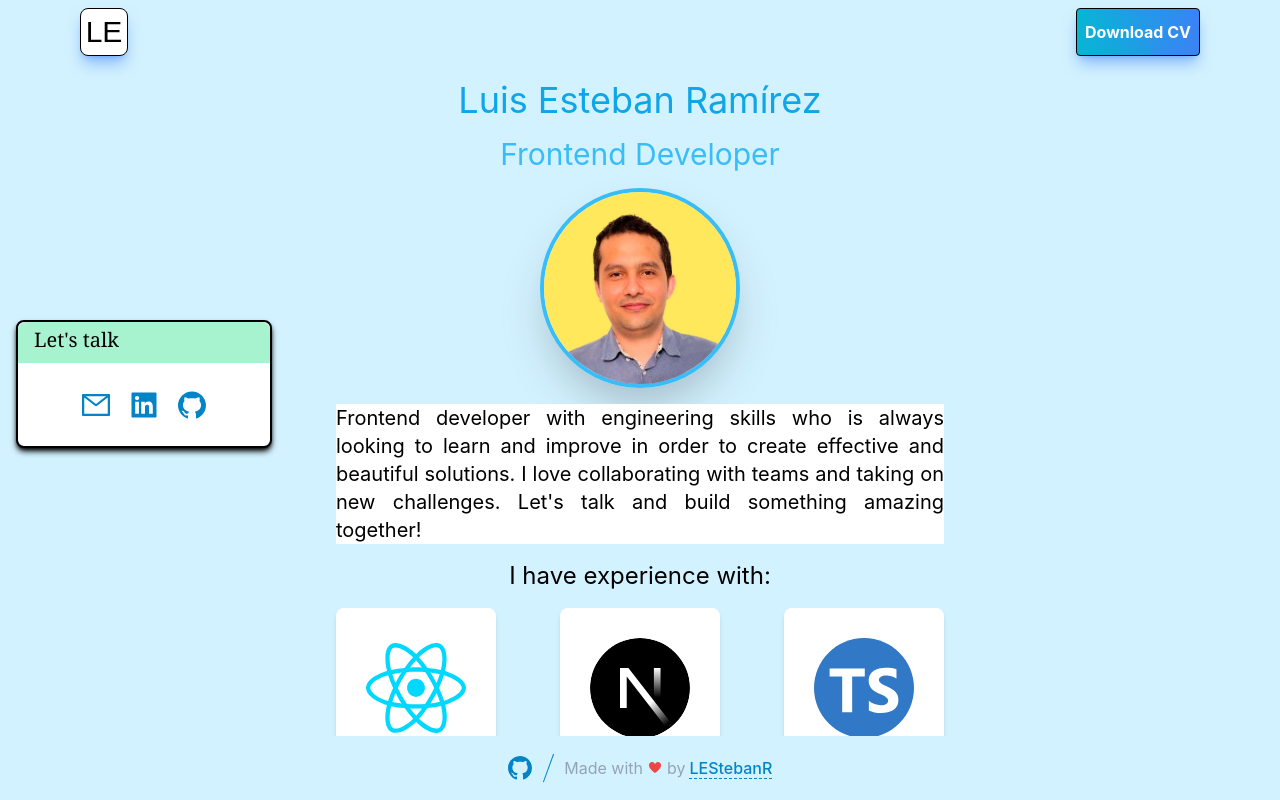
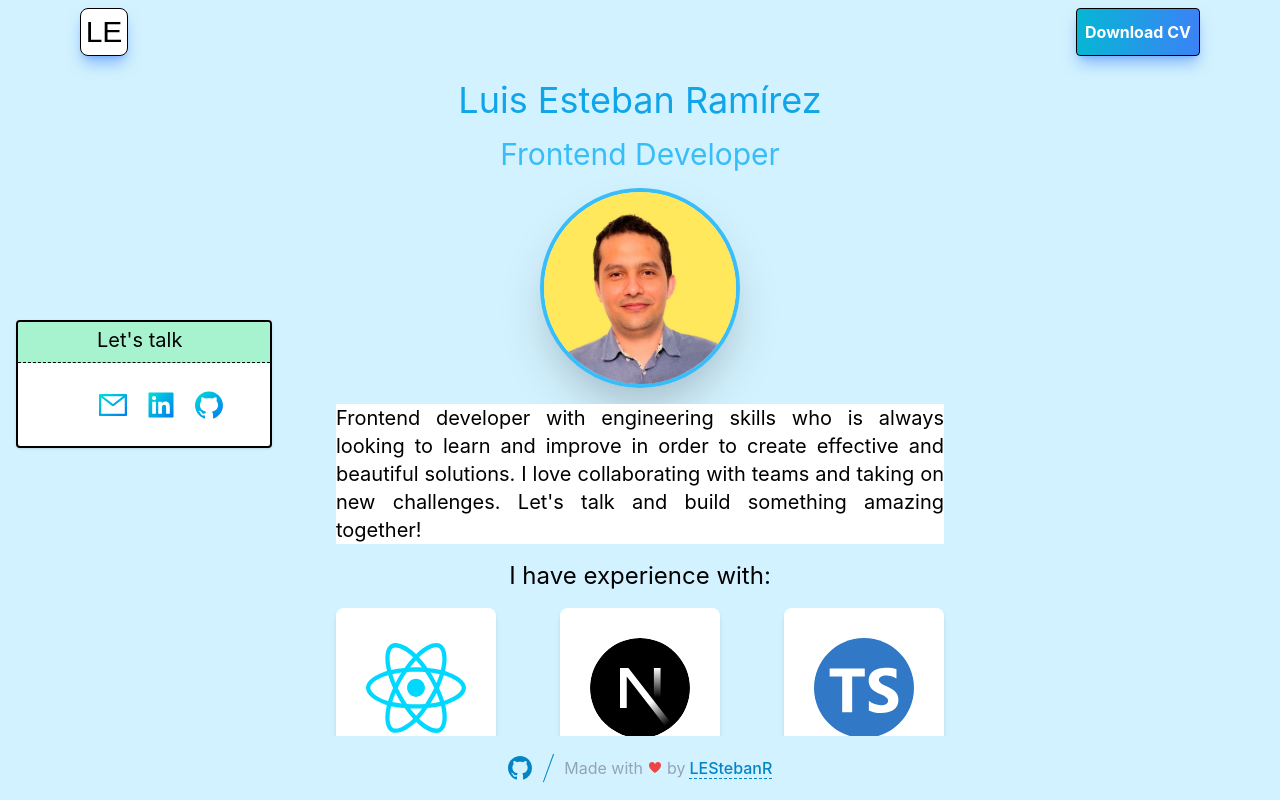
Before and after one commit to LEstebanR/lesteban, a Next.js app: page / in a window 1280 px wide. Shown: the top 800 px of the page. Built offline with nearby package versions, Linux system fonts and the light colour scheme; a web font is replaced by a local one.

Commit message:
change contact card

```diff
--- a/src/components/Contact.tsx
+++ b/src/components/Contact.tsx
@@ -26,7 +26,10 @@ const ContactMobile = () => {
         <ul className="flex gap-8">
           <li>
             <Link href="mailto:leramirezca@gmail.com">
-              <AiOutlineMail className="h-8 w-8 text-primary" />
+              <AiOutlineMail
+                className="h-8 w-8 text-primary"
+                style={{ fill: 'url(#blue-gradient)' }}
+              />
             </Link>
           </li>
           <li>
@@ -47,25 +50,46 @@ const ContactMobile = () => {
 
 const ContactDesktop = () => {
   return (
-    <div className="md:block hidden border-2 border-black rounded-lg h-32 w-64 shadow-md shadow-black bg-white">
-      <div className="h-1/3 bg-secondary rounded-t-lg">
-        <p className="p-1 px-4 font-serif text-bold">Let&apos;s talk</p>
+    <div className="md:block hidden border-2 border-black rounded h-32 w-64  bg-white shadow hover:shadow-3xl hover:shadow-black">
+      <div className="h-1/3 bg-secondary rounded-t border-b border-dashed border-black flex justify-center">
+        <p className="p-1 px-4 text-bold w-3/6">Let&apos;s talk</p>
       </div>
-      <div className="h-2/3 flex justify-center items-center">
-        <ul className="flex gap-4">
-          <li>
+      <div className="h-2/3 flex justify-center items-center w-full">
+        <ul className="flex gap-4 w-3/6">
+          <svg width="1em" height="1em">
+            <linearGradient
+              id="blue-gradient"
+              x1="100%"
+              y1="100%"
+              x2="0%"
+              y2="0%"
+            >
+              <stop stopColor="#007cf0" offset="0%" />
+              <stop stopColor="#00dfd8" offset="100%" />
+            </linearGradient>
+          </svg>
+          <li className="icon">
             <Link href="mailto:leramirezca@gmail.com">
-              <AiOutlineMail className="h-8 w-8 text-primary" />
+              <AiOutlineMail
+                className="icon h-8 w-8"
+                style={{ fill: 'url(#blue-gradient)' }}
+              />
             </Link>
           </li>
-          <li>
+          <li className="icon">
             <Link href="https://www.linkedin.com/in/lestebanr/" target="_blank">
-              <AiFillLinkedin className="h-8 w-8 text-primary" />
+              <AiFillLinkedin
+                className="h-8 w-8"
+                style={{ fill: 'url(#blue-gradient)' }}
+              />
             </Link>
           </li>
-          <li>
+          <li className="icon">
             <Link href="https://github.com/LEstebanR/lesteban" target="_blank">
-              <AiFillGithub className="h-8 w-8 text-primary" />
+              <AiFillGithub
+                className="h-8 w-8"
+                style={{ fill: 'url(#blue-gradient)' }}
+              />
             </Link>
           </li>
         </ul>
--- a/src/styles/globals.css
+++ b/src/styles/globals.css
@@ -25,7 +25,14 @@ body {
     )
     rgb(var(--background-start-rgb));
 }
-
+.icon {
+  background-image: linear-gradient(90deg, blue, green);
+  background-clip: text;
+  -webkit-background-clip: text;
+  -webkit-text-fill-color: transparent;
+  position: relative;
+  z-index: 1;
+}
 @layer utilities {
   @variants responsive {
     .no-scrollbar::-webkit-scrollbar {
--- a/tailwind.config.js
+++ b/tailwind.config.js
@@ -7,6 +7,9 @@ module.exports = {
   ],
   theme: {
     extend: {
+      boxShadow: {
+        '3xl': '-6px 6px 0 1px rgba(0, 0, 0)',
+      },
       colors: {
         background: '#d3f2ff',
         primary: '#0284c7',
```
